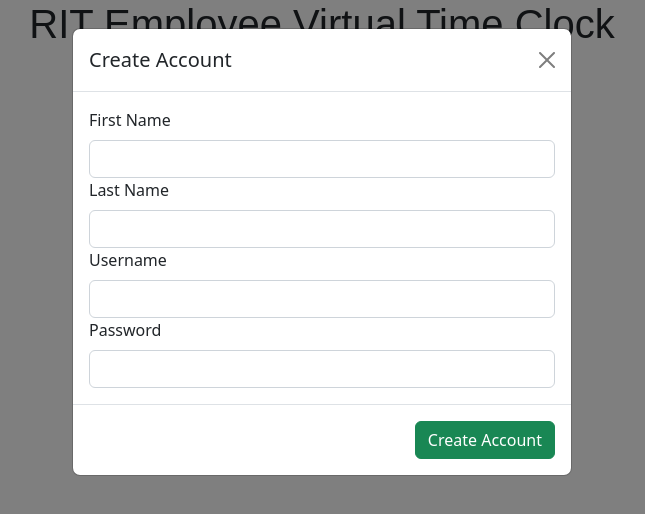
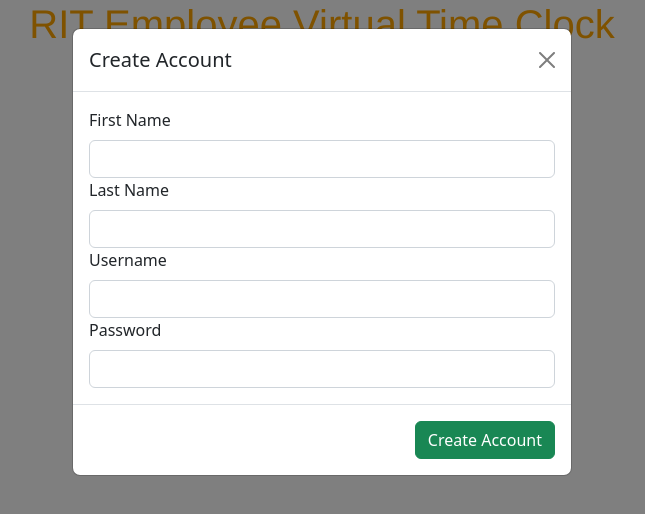
Before and after one commit to Jreepmeyer2002/Time-Clock, a React (Create React App) app in the folder app/: page / in a window 1280 px wide. Shown: the top 514 px of the page, without its empty margins (318-963 px from the left). Built offline with nearby package versions, Linux system fonts and the light colour scheme.

Commit message:
Made styling changes to buttons and heading

```diff
--- a/app/src/ClockIn.tsx
+++ b/app/src/ClockIn.tsx
@@ -1,4 +1,5 @@
 import React, { useState } from "react";
+import {Button} from "reactstrap";
 
 const ClockIn: React.FC = () => {
   const [clockInTime, setClockInTime] = useState<string>("");
@@ -11,9 +12,9 @@
 
   return (
     <div>
-        <button type="button" onClick={handleClockIn}>
+        <Button style={{backgroundColor: "black"}} onClick={handleClockIn}>
           Clock In
-        </button>
+        </Button>
         {clockInTime && <p>Clocked in at {clockInTime}</p>}
     </div>
   );
--- a/app/src/ClockOut.tsx
+++ b/app/src/ClockOut.tsx
@@ -1,4 +1,5 @@
 import React, { useState } from "react";
+import { Button } from "reactstrap";
 
 const ClockOut: React.FC = () => {
   const [clockOutTime, setClockOutTime] = useState<string>("");
@@ -11,9 +12,9 @@
 
   return (
     <div>
-        <button type="button" onClick={handleClockOut}>
+        <Button onClick={handleClockOut}>
           Clock Out
-        </button>
+        </Button>
         {clockOutTime && <p>Clocked out at {clockOutTime}</p>}
     </div>
   );
--- a/app/src/Headings.tsx
+++ b/app/src/Headings.tsx
@@ -5,8 +5,7 @@
     {
         return(
             <div>
-                <h1>RIT Employee Virtual Time Clock</h1>
-
+                <h1 style={{ fontFamily: "Helvetica Neue", color: "orange"}}>RIT Employee Virtual Time Clock</h1>
             </div>
         )
     }
--- a/app/src/page.css
+++ b/app/src/page.css
@@ -1,4 +1,5 @@
 h1{
     text-align: center;
     font-family: Arial, Helvetica, sans-serif;
+
 }
```
Also changed, not shown: app/src/index.css (line endings or trailing spaces).
